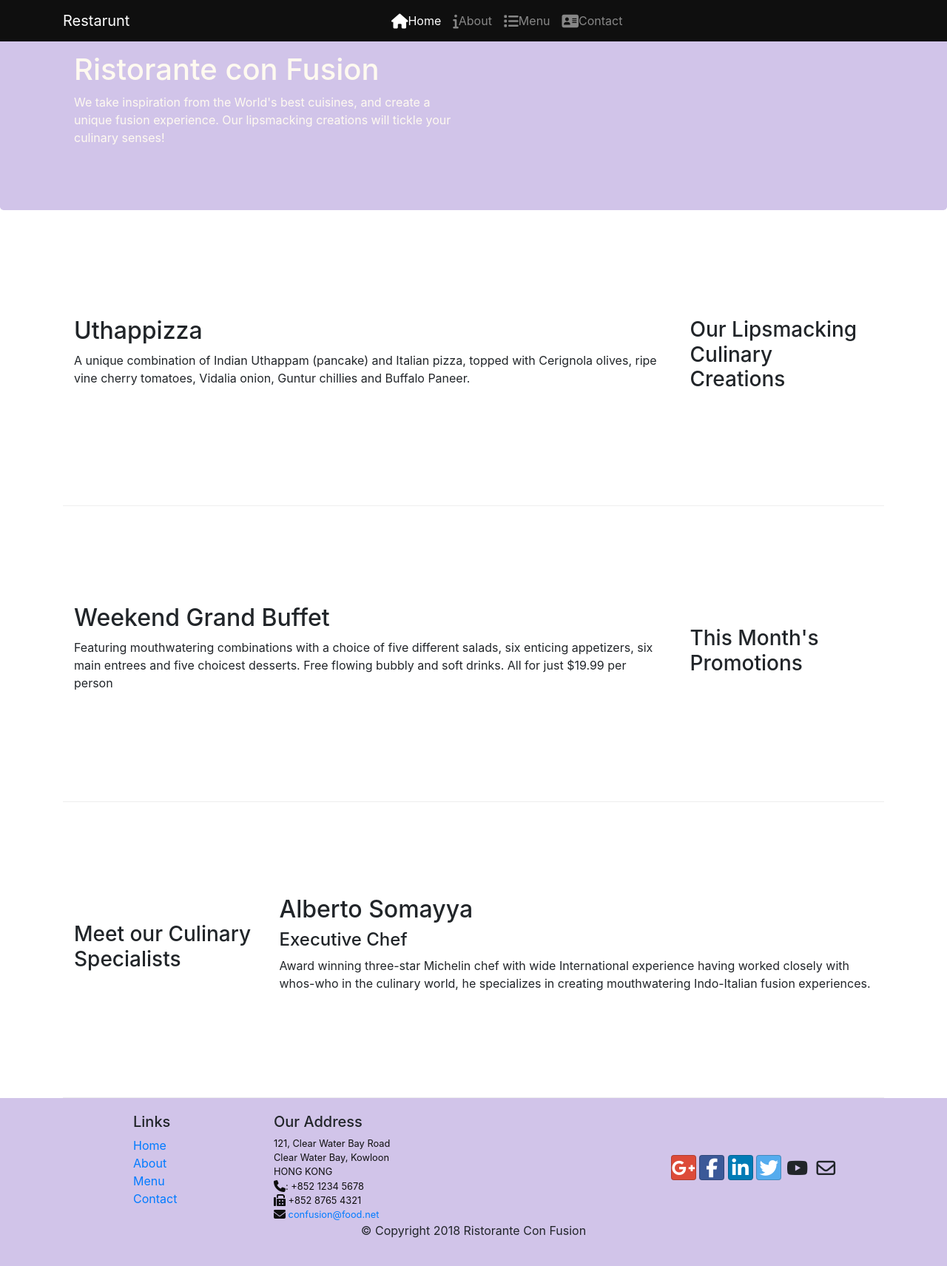
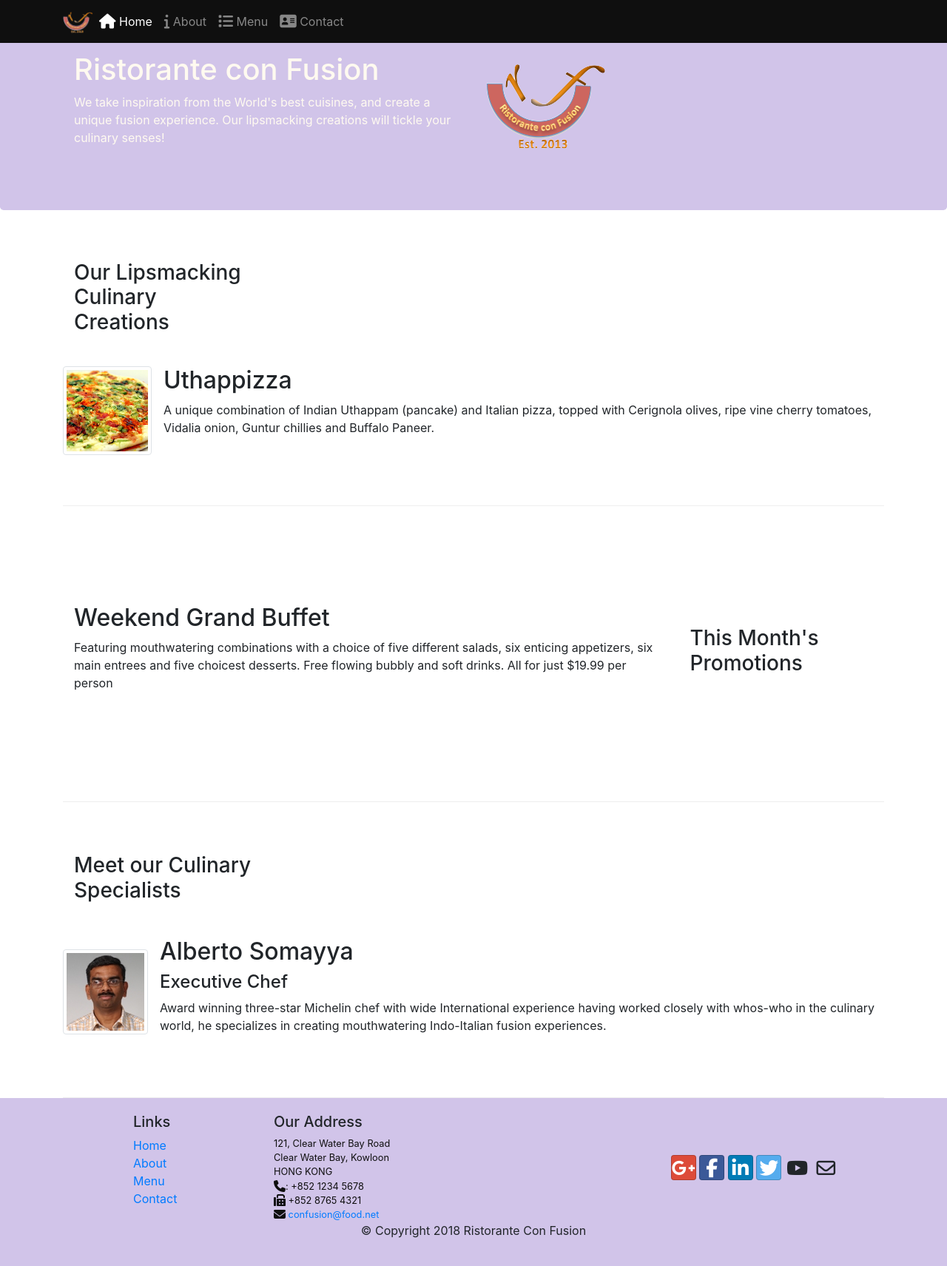
Before and after one commit to renmaoting/bootstrap, a website: page index.html in a window 1280 px wide. Shown: the whole page at 74% size. Drawn offline with nearby package versions, Linux system fonts and the light colour scheme.

Commit message:
image and media

```diff
--- a/index.html
+++ b/index.html
@@ -21,17 +21,18 @@
             <button class="navbar-toggler" type="button" data-toggle="collapse" data-target="#Navbar">
                 <span class="navbar-toggler-icon"></span>
             </button>
-            <a class="navbar-brand mr-auto" href="#">Restarunt</a>
-            <ul class="navbar-nav mr-auto" >
-                <div class="navbar-collapse collapse" id="Navbar">
-                    <li class="nav-item active"><a class="nav-link" href="#"><span class="fa fa-home fa-lg"></span>Home</a></li>
-                    <li class="nav-item"><a class="nav-link" href="./aboutus.html"><span class="fa fa-info fa-lg"></span>About</a></li>
-                    <li class="nav-item"><a class="nav-link" href="#"><span class="fa fa-list fa-lg"></span>Menu</a></li>
-                    <li class="nav-item"><a class="nav-link" href="./contactus.html"><span class="fa fa-address-card fa-lg"></span>Contact</a></li>
-                </div>
-            </ul>
+            <a class="navbar-brand mr-auto" href="#"><img src="img/logo.png" height="30" width="41"></a>
+            <div class="collapse navbar-collapse" id="Navbar">
+                <ul class="navbar-nav mr-auto">
+                        <li class="nav-item active"><a class="nav-link" href="./index.html"><span class="fa fa-home fa-lg"></span> Home</a></li>
+                        <li class="nav-item"><a class="nav-link" href="./aboutus.html"><span class="fa fa-info fa-lg"></span> About</a></li>
+                        <li class="nav-item"><a class="nav-link" href="#"><span class="fa fa-list fa-lg"></span> Menu</a></li>
+                        <li class="nav-item"><a class="nav-link" href="#"><span class="fa fa-address-card fa-lg"></span> Contact</a></li>
+                </ul>
+            </div>
         </div>
     </nav>
+
     <header class = "jumbotron">
         <div class = "container">
             <div class = "row row-header">
@@ -39,7 +40,8 @@
                     <h1>Ristorante con Fusion</h1>
                     <p>We take inspiration from the World's best cuisines, and create a unique fusion experience. Our lipsmacking creations will tickle your culinary senses!</p>
                 </div>
-                <div class = "col-12 col-sm">
+                <div class="col-12 col-sm align-self-center">
+                    <img src="img/logo.png" class="img-fluid">
                 </div>
             </div>
         </div>
@@ -47,12 +49,19 @@
 
     <div class = "container">
         <div class = "row row-content align-items-center">
-            <div class = "col-12 col-sm-4 order-sm-last col-md-3">
+            <div class = "col-12 col-sm-4 col-md-3">
                 <h3>Our Lipsmacking Culinary Creations</h3>
             </div>
-            <div class="col col-sm order-sm-first col-md">
-                <h2>Uthappizza</h2>
-                <p>A unique combination of Indian Uthappam (pancake) and Italian pizza, topped with Cerignola olives, ripe vine cherry tomatoes, Vidalia onion, Guntur chillies and Buffalo Paneer.</p>
+            <div class="media">
+                <img class="d-flex mr-3 img-thumbnail align-self-center"
+                        src="img/uthappizza.png" alt="Uthappizza">
+                <div class="media-body">
+                    <h2 class="mt-0">Uthappizza</h2>
+                    <p class="d-none d-sm-block">A unique combination of Indian Uthappam (pancake) and
+                        Italian pizza, topped with Cerignola olives, ripe vine
+                        cherry tomatoes, Vidalia onion, Guntur chillies and
+                        Buffalo Paneer.</p>
+                </div>
             </div>
         </div>
 
@@ -71,10 +80,18 @@
             <div class = "col-12 col-sm-4 col-md-3">
                 <h3>Meet our Culinary Specialists</h3>
             </div>
-            <div class="col col-sm col-md">
-                <h2>Alberto Somayya</h2>
-                <h4>Executive Chef</h4>
-                <p>Award winning three-star Michelin chef with wide International experience having worked closely with whos-who in the culinary world, he specializes in creating mouthwatering Indo-Italian fusion experiences. </p>
+            <div class="media">
+                <img class="d-flex mr-3 img-thumbnail align-self-center"
+                        src="img/alberto.png" alt="Alberto Somayya">
+                <div class="media-body">
+                    <h2 class="mt-0">Alberto Somayya</h2>
+                    <h4>Executive Chef</h4>
+                    <p class="d-none d-sm-block">Award winning three-star Michelin chef with wide
+                        International experience having worked closely with
+                        whos-who in the culinary world, he specializes in
+                        creating mouthwatering Indo-Italian fusion experiences.
+                        </p>
+                </div>
             </div>
         </div>
     </div>
```
Also changed, not shown: aboutus.html (+13 -11 lines), contactus.html (+3 -2 lines).
